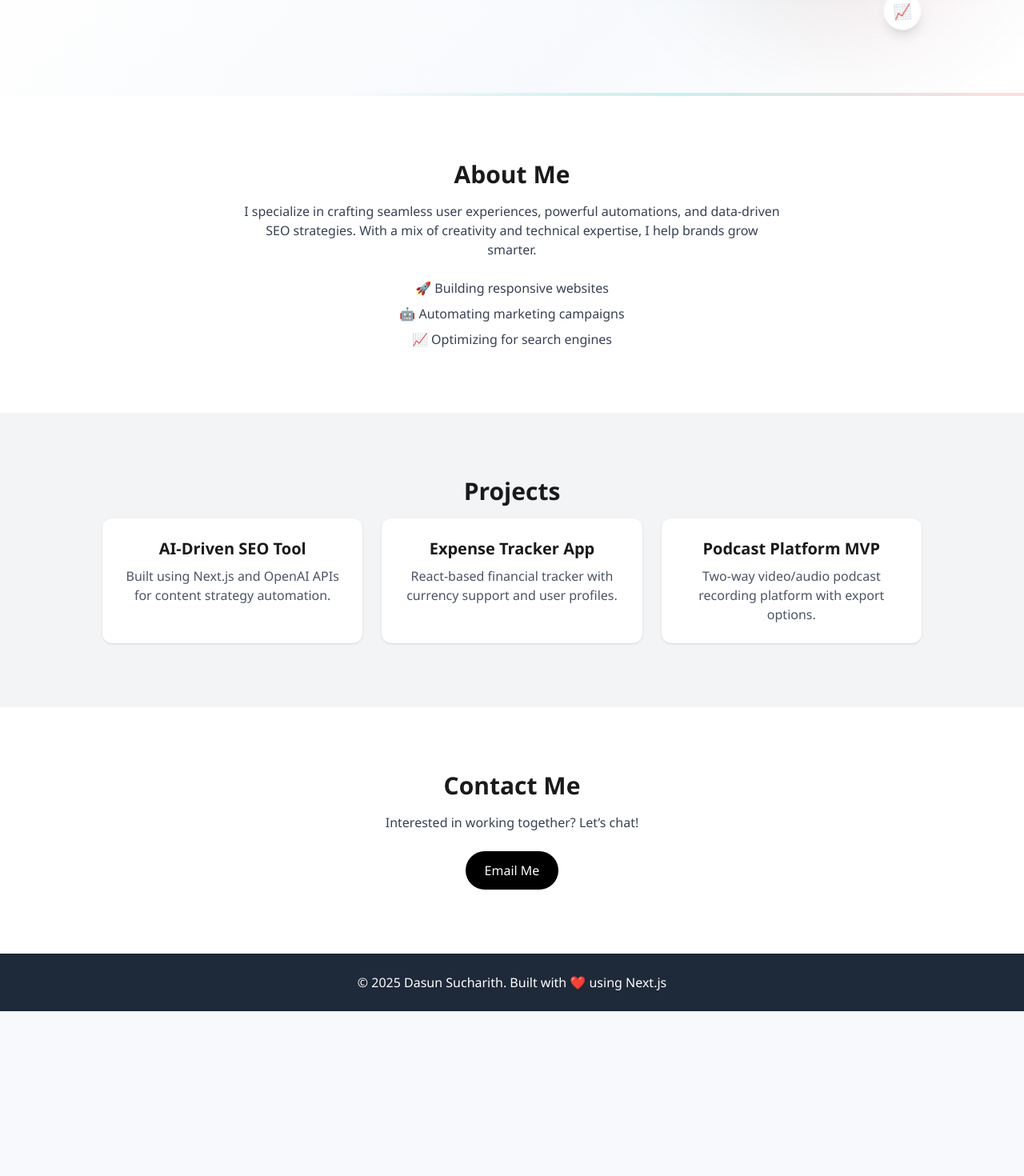
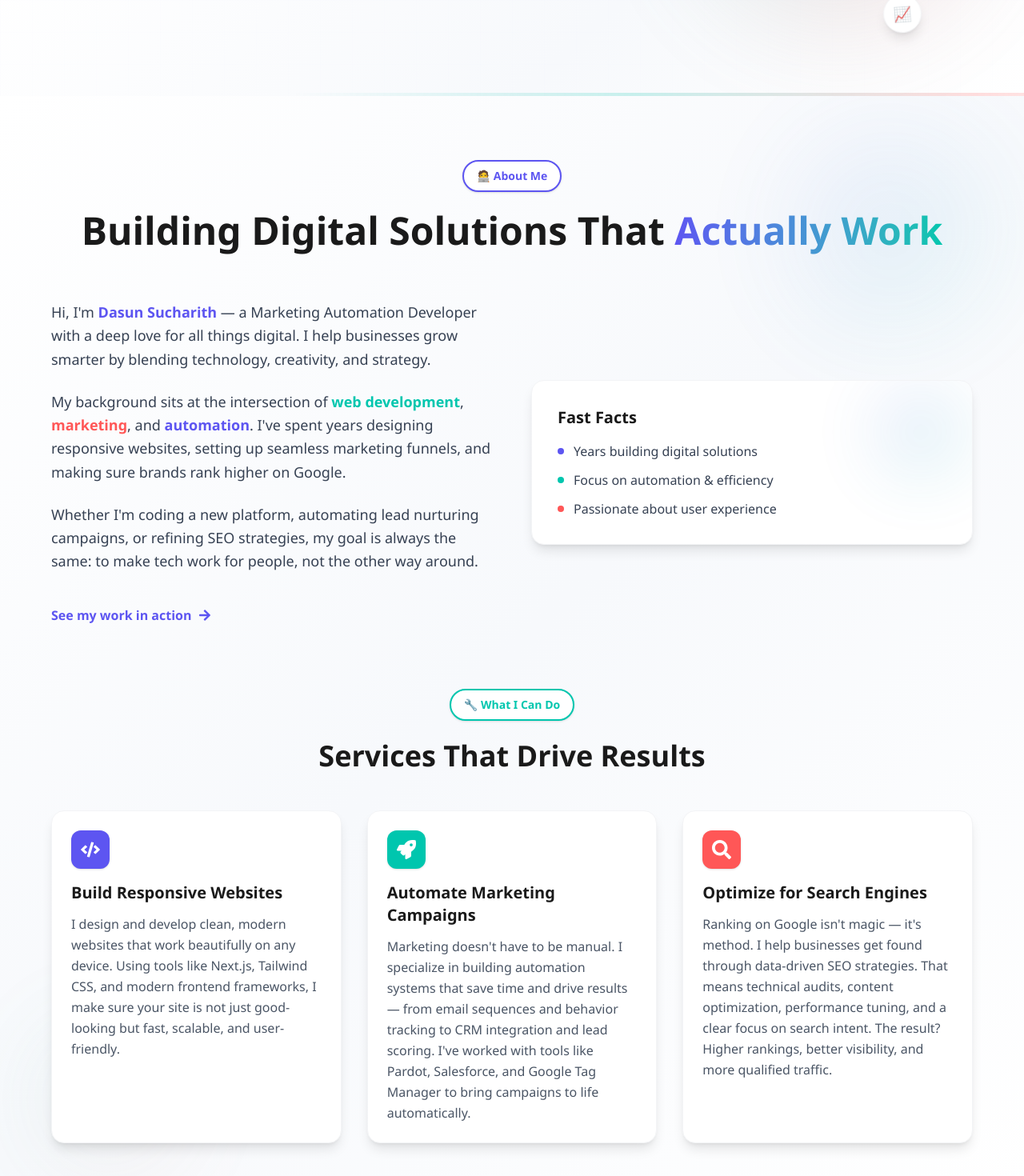
Before and after one commit to dasunsucharith/next-portfolio, a Next.js app: page / in a window 1280 px wide. Shown: the part 680-2150 px from the top of the page at 80% size. Before the commit the page ends 1944 px from the top, so only its background shows below. Built offline with nearby package versions, Linux system fonts and the light colour scheme.

Commit message:
Revamp About component with enhanced layout, animations, and service offerings; integrate Framer Motion for improved user experience

```diff
--- a/src/components/About.tsx
+++ b/src/components/About.tsx
@@ -1,42 +1,235 @@
 "use client";
 import { motion } from "framer-motion";
+import { FaCode, FaRocket, FaSearch, FaArrowRight } from "react-icons/fa";
 
 export default function About() {
+  const services = [
+    {
+      icon: FaCode,
+      title: "Build Responsive Websites",
+      description: "I design and develop clean, modern websites that work beautifully on any device. Using tools like Next.js, Tailwind CSS, and modern frontend frameworks, I make sure your site is not just good-looking but fast, scalable, and user-friendly.",
+      color: "#5D55F1"
+    },
+    {
+      icon: FaRocket,
+      title: "Automate Marketing Campaigns",
+      description: "Marketing doesn't have to be manual. I specialize in building automation systems that save time and drive results — from email sequences and behavior tracking to CRM integration and lead scoring. I've worked with tools like Pardot, Salesforce, and Google Tag Manager to bring campaigns to life automatically.",
+      color: "#00C6AE"
+    },
+    {
+      icon: FaSearch,
+      title: "Optimize for Search Engines",
+      description: "Ranking on Google isn't magic — it's method. I help businesses get found through data-driven SEO strategies. That means technical audits, content optimization, performance tuning, and a clear focus on search intent. The result? Higher rankings, better visibility, and more qualified traffic.",
+      color: "#FF5757"
+    }
+  ];
+
   return (
-    <motion.section
+    <section
       id="about"
-      className="py-20 px-6 text-center bg-white dark:bg-black"
+      className="py-20 px-6 relative overflow-hidden"
+      style={{ background: 'linear-gradient(135deg, #ffffff 0%, #F7F9FC 50%, #ffffff 100%)' }}
+    >
+      {/* Background Elements */}
+      <div className="absolute inset-0 overflow-hidden">
+        <div
+          className="absolute top-10 right-10 w-64 h-64 rounded-full opacity-8 blur-3xl"
+          style={{ background: 'linear-gradient(135deg, #5D55F1, #00C6AE)' }}
+        ></div>
+        <div
+          className="absolute bottom-10 left-10 w-48 h-48 rounded-full opacity-8 blur-3xl"
+          style={{ background: 'linear-gradient(135deg, #00C6AE, #FF5757)' }}
+        ></div>
+      </div>
+
+      <div className="max-w-6xl mx-auto relative z-10">
+        {/* Header Section */}
+        <motion.div
+          className="text-center mb-16"
+          initial={{ opacity: 0, y: 30 }}
+          whileInView={{ opacity: 1, y: 0 }}
+          viewport={{ once: true }}
+          transition={{ duration: 0.8, ease: "easeOut" }}
+        >
+          <motion.div
+            initial={{ opacity: 0, scale: 0.9 }}
+            whileInView={{ opacity: 1, scale: 1 }}
+            viewport={{ once: true }}
+            transition={{ duration: 0.6, delay: 0.2 }}
+            className="mb-6"
+          >
+            <span className="inline-block px-4 py-2 bg-white border-2 border-[#5D55F1] text-[#5D55F1] rounded-full text-sm font-semibold shadow-sm">
+              🧑‍💻 About Me
+            </span>
+          </motion.div>
+
+          <motion.h2
+            className="text-4xl md:text-5xl font-bold mb-8 text-[#1A1A1A]"
             initial={{ opacity: 0, y: 20 }}
             whileInView={{ opacity: 1, y: 0 }}
             viewport={{ once: true }}
-      transition={{ duration: 0.6 }}
+            transition={{ duration: 0.8, delay: 0.3 }}
           >
-      <motion.h2
-        className="text-3xl font-bold mb-4"
-        initial={{ opacity: 0 }}
-        animate={{ opacity: 1 }}
-        transition={{ duration: 0.6, delay: 0.1 }}
+            Building Digital Solutions That{" "}
+            <span className="bg-gradient-to-r from-[#5D55F1] to-[#00C6AE] bg-clip-text text-transparent">
+              Actually Work
+            </span>
+          </motion.h2>
+        </motion.div>
+
+        {/* About Content */}
+        <div className="grid lg:grid-cols-2 gap-12 items-center mb-20">
+          {/* Text Content */}
+          <motion.div
+            initial={{ opacity: 0, x: -30 }}
+            whileInView={{ opacity: 1, x: 0 }}
+            viewport={{ once: true }}
+            transition={{ duration: 0.8, delay: 0.4 }}
+            className="space-y-6"
           >
-        About Me
-      </motion.h2>
-      <motion.p
-        className="max-w-2xl mx-auto text-gray-700 dark:text-gray-300"
-        initial={{ opacity: 0 }}
-        animate={{ opacity: 1 }}
-        transition={{ duration: 0.6, delay: 0.2 }}
+            <p className="text-lg text-gray-700 leading-relaxed">
+              Hi, I'm <span className="text-[#5D55F1] font-semibold">Dasun Sucharith</span> — a Marketing Automation Developer with a deep love for all things digital. I help businesses grow smarter by blending technology, creativity, and strategy.
+            </p>
+
+            <p className="text-lg text-gray-700 leading-relaxed">
+              My background sits at the intersection of <span className="text-[#00C6AE] font-semibold">web development</span>, <span className="text-[#FF5757] font-semibold">marketing</span>, and <span className="text-[#5D55F1] font-semibold">automation</span>. I've spent years designing responsive websites, setting up seamless marketing funnels, and making sure brands rank higher on Google.
+            </p>
+
+            <p className="text-lg text-gray-700 leading-relaxed">
+              Whether I'm coding a new platform, automating lead nurturing campaigns, or refining SEO strategies, my goal is always the same: to make tech work for people, not the other way around.
+            </p>
+
+            <motion.div
+              initial={{ opacity: 0, y: 20 }}
+              whileInView={{ opacity: 1, y: 0 }}
+              viewport={{ once: true }}
+              transition={{ duration: 0.6, delay: 0.8 }}
+              className="pt-4"
             >
-        I specialize in crafting seamless user experiences, powerful automations, and data-driven SEO strategies. With a mix of creativity and technical expertise, I help brands grow smarter.
-      </motion.p>
-      <motion.ul
-        className="mt-6 space-y-2 text-gray-700 dark:text-gray-300"
-        initial={{ opacity: 0 }}
-        animate={{ opacity: 1 }}
-        transition={{ duration: 0.6, delay: 0.3 }}
+              <a
+                href="#projects"
+                className="inline-flex items-center space-x-2 text-[#5D55F1] font-semibold hover:text-[#00C6AE] transition-colors duration-300"
               >
-        <li>🚀 Building responsive websites</li>
-        <li>🤖 Automating marketing campaigns</li>
-        <li>📈 Optimizing for search engines</li>
-      </motion.ul>
-    </motion.section>
+                <span>See my work in action</span>
+                <FaArrowRight className="w-4 h-4 transition-transform group-hover:translate-x-1" />
+              </a>
+            </motion.div>
+          </motion.div>
+
+          {/* Visual Element */}
+          <motion.div
+            initial={{ opacity: 0, x: 30 }}
+            whileInView={{ opacity: 1, x: 0 }}
+            viewport={{ once: true }}
+            transition={{ duration: 0.8, delay: 0.6 }}
+            className="relative"
+          >
+            <div className="bg-white rounded-2xl p-8 shadow-lg border border-gray-100 relative overflow-hidden">
+              <div
+                className="absolute top-0 right-0 w-32 h-32 rounded-full opacity-10 blur-2xl"
+                style={{ background: 'linear-gradient(135deg, #5D55F1, #00C6AE)' }}
+              ></div>
+              <div className="relative z-10">
+                <h3 className="text-xl font-bold text-[#1A1A1A] mb-4">Fast Facts</h3>
+                <div className="space-y-3">
+                  <div className="flex items-center space-x-3">
+                    <div className="w-2 h-2 bg-[#5D55F1] rounded-full"></div>
+                    <span className="text-gray-700">Years building digital solutions</span>
+                  </div>
+                  <div className="flex items-center space-x-3">
+                    <div className="w-2 h-2 bg-[#00C6AE] rounded-full"></div>
+                    <span className="text-gray-700">Focus on automation & efficiency</span>
+                  </div>
+                  <div className="flex items-center space-x-3">
+                    <div className="w-2 h-2 bg-[#FF5757] rounded-full"></div>
+                    <span className="text-gray-700">Passionate about user experience</span>
+                  </div>
+                </div>
+              </div>
+            </div>
+          </motion.div>
+        </div>
+
+        {/* Services Section */}
+        <motion.div
+          initial={{ opacity: 0, y: 30 }}
+          whileInView={{ opacity: 1, y: 0 }}
+          viewport={{ once: true }}
+          transition={{ duration: 0.8, delay: 0.4 }}
+          className="text-center mb-12"
+        >
+          <span className="inline-block px-4 py-2 bg-white border-2 border-[#00C6AE] text-[#00C6AE] rounded-full text-sm font-semibold shadow-sm mb-6">
+            🔧 What I Can Do
+          </span>
+          <h3 className="text-3xl md:text-4xl font-bold text-[#1A1A1A]">
+            Services That Drive Results
+          </h3>
+        </motion.div>
+
+        {/* Services Grid */}
+        <div className="grid md:grid-cols-3 gap-8">
+          {services.map((service, index) => (
+            <motion.div
+              key={service.title}
+              initial={{ opacity: 0, y: 30 }}
+              whileInView={{ opacity: 1, y: 0 }}
+              viewport={{ once: true }}
+              transition={{ duration: 0.6, delay: 0.6 + index * 0.2 }}
+              className="group bg-white rounded-2xl p-6 shadow-lg border border-gray-100 relative overflow-hidden"
+              style={{
+                transition: 'all 0.6s cubic-bezier(0.4, 0, 0.2, 1)',
+                transformOrigin: 'center bottom'
+              }}
+              onMouseEnter={(e) => {
+                e.currentTarget.style.transform = 'translateY(-8px) scale(1.02)';
+                e.currentTarget.style.boxShadow = '0 25px 50px -12px rgba(0, 0, 0, 0.15), 0 0 0 1px rgba(93, 85, 241, 0.1)';
+              }}
+              onMouseLeave={(e) => {
+                e.currentTarget.style.transform = 'translateY(0px) scale(1)';
+                e.currentTarget.style.boxShadow = '0 10px 15px -3px rgba(0, 0, 0, 0.1), 0 4px 6px -2px rgba(0, 0, 0, 0.05)';
+              }}
+            >
+              {/* Background gradient on hover */}
+              <div
+                className="absolute inset-0 opacity-0 group-hover:opacity-5"
+                style={{
+                  background: `linear-gradient(135deg, ${service.color}, transparent)`,
+                  transition: 'opacity 0.6s cubic-bezier(0.4, 0, 0.2, 1)'
+                }}
+              ></div>
+
+              <div className="relative z-10">
+                <div
+                  className="w-12 h-12 rounded-xl flex items-center justify-center mb-4 shadow-sm"
+                  style={{
+                    backgroundColor: service.color,
+                    transition: 'all 0.6s cubic-bezier(0.4, 0, 0.2, 1)'
+                  }}
+                >
+                  <service.icon
+                    className="w-6 h-6 text-white"
+                    style={{ transition: 'transform 0.6s cubic-bezier(0.4, 0, 0.2, 1)' }}
+                  />
+                </div>
+
+                <h4
+                  className="text-xl font-bold text-[#1A1A1A] mb-3 group-hover:text-[#5D55F1]"
+                  style={{ transition: 'color 0.6s cubic-bezier(0.4, 0, 0.2, 1)' }}
+                >
+                  {service.title}
+                </h4>
+
+                <p
+                  className="text-gray-600 leading-relaxed group-hover:text-gray-700"
+                  style={{ transition: 'color 0.6s cubic-bezier(0.4, 0, 0.2, 1)' }}
+                >
+                  {service.description}
+                </p>
+              </div>
+            </motion.div>
+          ))}
+        </div>
+      </div>
+    </section>
   );
 }
```
Lines whose indentation alone changed are shown as unchanged.
